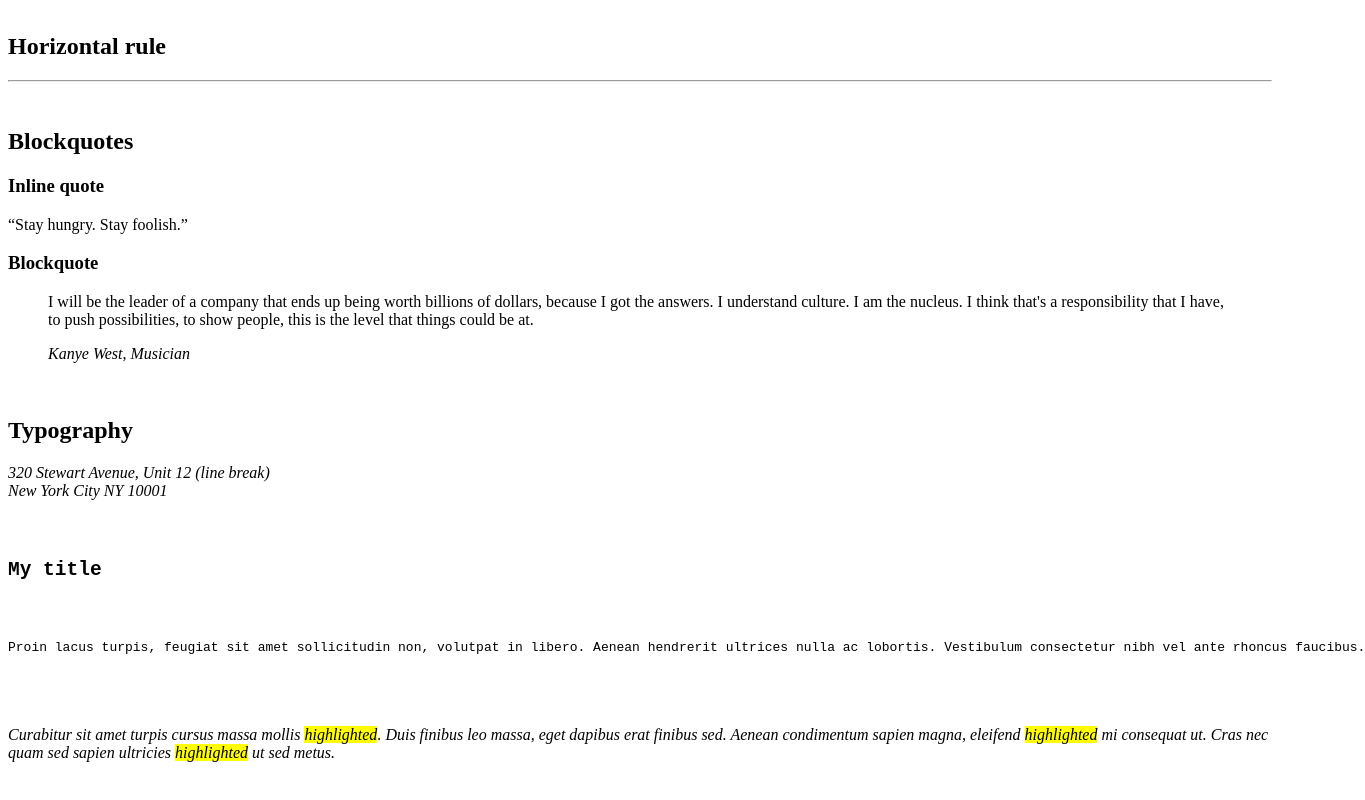
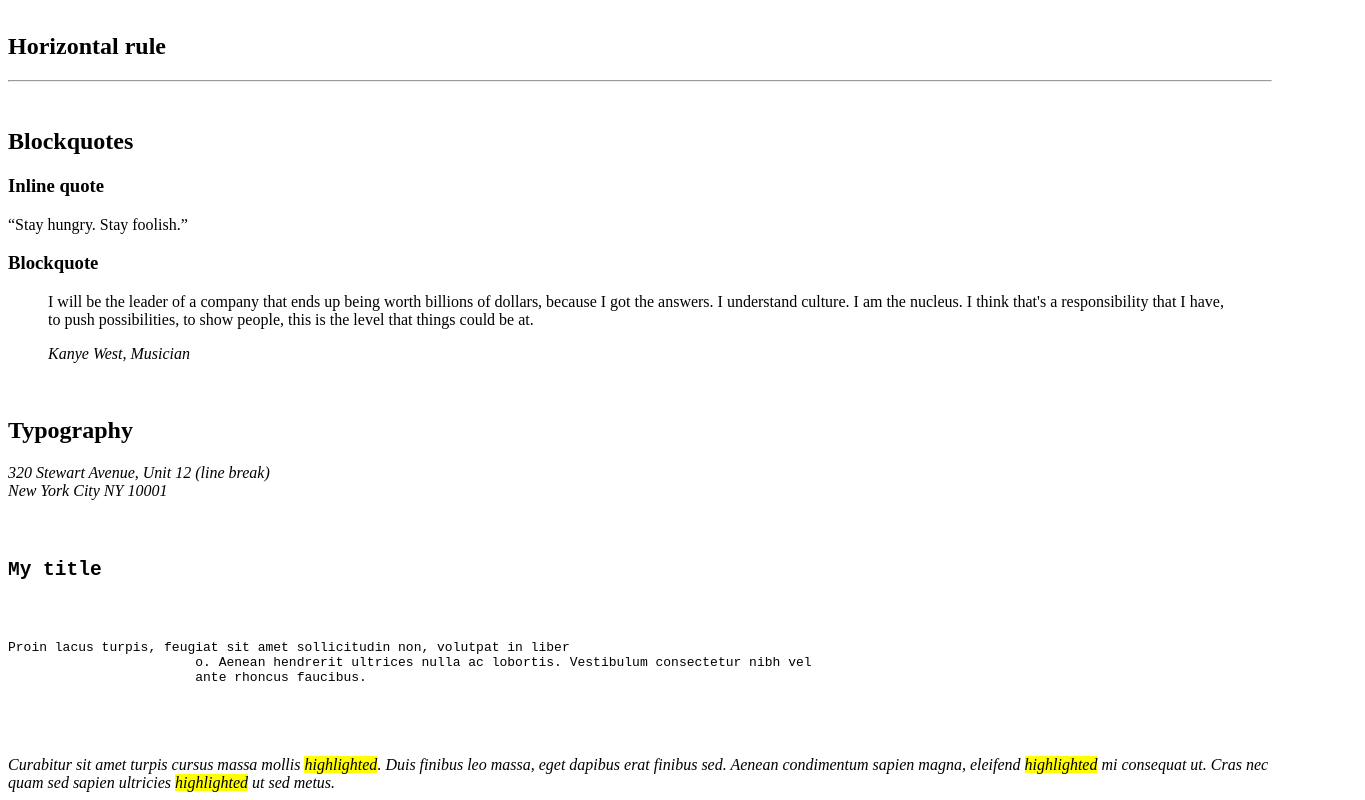
Before and after one commit to senaitfikadu/alx-frontend, a plain HTML site: page 0x00-html_advanced/32-styleguide.html in a window 1280 px wide. Shown: the part 983-1783 px from the top of the page, 1365 px wide, since content can reach past the window. Before the commit the page ends 1753 px from the top, so only its background shows below. Drawn offline with Linux system fonts and the light colour scheme.

Commit message:
Typography section - using the correct tags

```diff
--- a/0x00-html_advanced/32-styleguide.html
+++ b/0x00-html_advanced/32-styleguide.html
@@ -107,7 +107,9 @@
                     <pre>
                         <code>
                             <h2>My title</h2>
-                            <p>Proin lacus turpis, feugiat sit amet sollicitudin non, volutpat in libero. Aenean hendrerit ultrices nulla ac lobortis. Vestibulum consectetur nibh vel ante rhoncus faucibus.</p>
+                            <p>Proin lacus turpis, feugiat sit amet sollicitudin non, volutpat in liber
+                        o. Aenean hendrerit ultrices nulla ac lobortis. Vestibulum consectetur nibh vel
+                        ante rhoncus faucibus.</p>
                         </code>
                     </pre>
                 </div>
```
